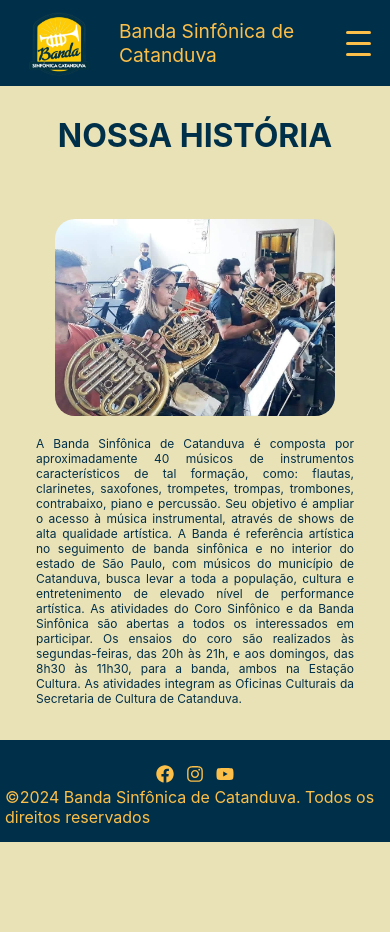
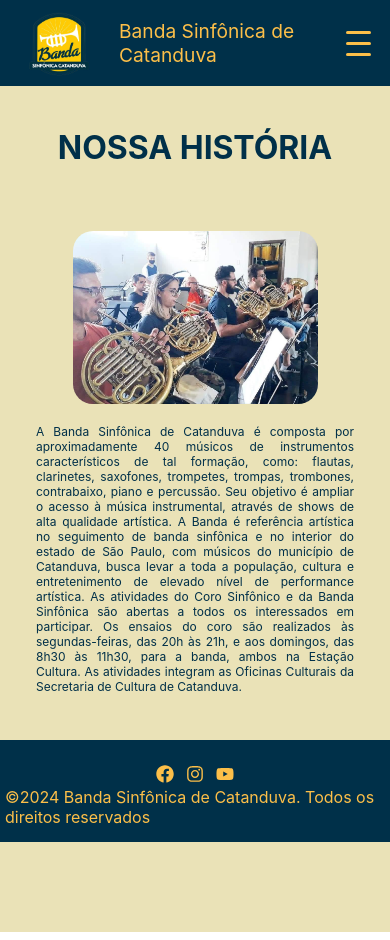
Before and after one commit to Rosi-SB/banda.sinfonica.catanduva, a React (Create React App) app: page /about in a window 390 px wide. Built offline with nearby package versions, Linux system fonts and the light colour scheme; the HTML template or start-up script is replaced by a standard one.

Commit message:
Update About.module.css

```diff
--- a/src/pages/About/About.module.css
+++ b/src/pages/About/About.module.css
@@ -2,8 +2,9 @@
     height: 100vh;
     padding: 20px;
 }
-.about div{
+.about{
     column-count: 2;
+    padding-top: 5rem;
 }
 .about img{
     border-radius: 20px;
@@ -14,11 +15,15 @@
     text-wrap: wrap;
     padding: 1fr;
     margin-right: 4rem;
-    font-size: 1rem;
+    font-size: 1.5rem;
     padding-top: 2rem;
 }
 
 @media (max-width: 768px) {
+    .about{
+        column-count: 1;
+        padding-top: 3rem;
+    }
     .about p{
         text-align: justify;
         text-wrap: wrap;
@@ -32,6 +37,10 @@
     }
 }
 @media (max-width: 992px) {
+    .about{
+        column-count: 1;
+        padding-top: 2rem;
+    }
     .about p{
         text-align: justify;
         text-wrap: wrap;
@@ -41,7 +50,7 @@
     }
     .about img{
         border-radius: 20px;
-        width: 80%;
+        width: 70%;
     }
     .about div{
         column-count: 1;
```
